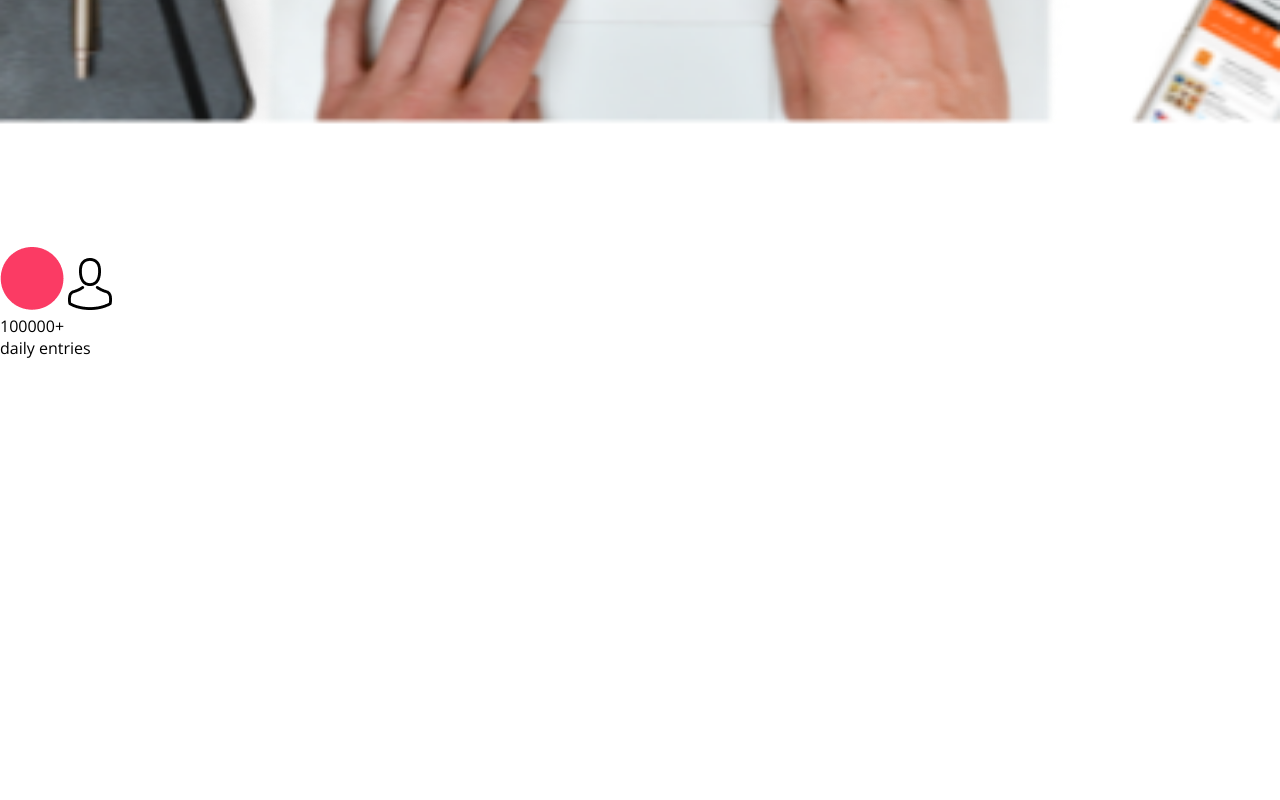
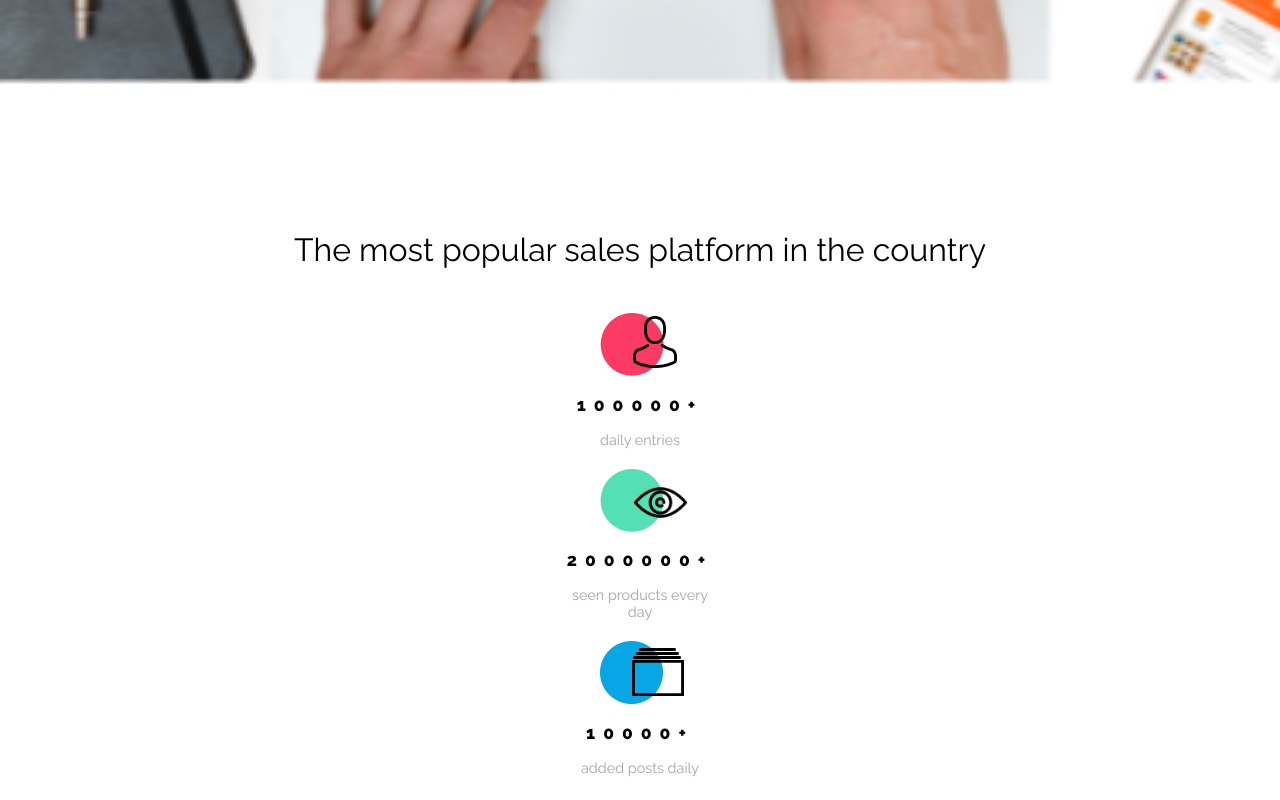
Before and after one commit to AntonioMangado/Proyecto-1_HMTL-CSS, a website: page index.html in a window 1280 px wide. Shown: the part 1071-1871 px from the top of the page. Before the commit the page ends 1430 px from the top, so only its background shows below. Drawn offline with nearby package versions, Linux system fonts and the light colour scheme.

Commit message:
ADD/ popular section

```diff
--- a/index.html
+++ b/index.html
@@ -27,12 +27,30 @@
             </section>
             <img class="whyus__img" src="./assets/background-pic-1.png" alt="Laptop decoration image"></img>
             <section class="whyus__popular">
-                <h3 class="whyus__popular__title"></h3>
+                <h3 class="whyus__popular__title">The most popular sales platform in the country</h3>
                 <article class="whyus__popular__card">
-                    <img class="card__shape" src="./assets/ellipse-shape.png" alt="Decorative shape">
-                    <img class="card__icon" src="./assets/person-icon.png" alt="Decorative icon">
+                    <div class="card__icon-container">
+                        <img class="card__shape" src="./assets/ellipse-red.png" alt="Decorative shape">
+                        <img class="card__icon" src="./assets/person-icon.png" alt="Decorative icon">
+                    </div>
                     <p class="card__figure">100000+</p>
                     <p class="card__caption">daily entries</p>
+                </article>
+                <article class="whyus__popular__card">
+                    <div class="card__icon-container">
+                        <img class="card__shape" src="./assets/ellipse-blue.png" alt="Decorative shape">
+                        <img class="card__icon eye" src="./assets/eye-icon.png" alt="Decorative icon">
+                    </div>
+                    <p class="card__figure">2000000+</p>
+                    <p class="card__caption">seen products every day</p>
+                </article>
+                <article class="whyus__popular__card">
+                    <div class="card__icon-container">
+                        <img class="card__shape" src="./assets/ellipse-green.png" alt="Decorative shape">
+                        <img class="card__icon" src="./assets/catalog-icon.png" alt="Decorative icon">
+                    </div>
+                    <p class="card__figure">10000+</p>
+                    <p class="card__caption">added posts daily</p>
                 </article>
             </section>
 
--- a/input.scss
+++ b/input.scss
@@ -55,7 +55,7 @@ body {
     width: 100%;
 
     &__hero {
-        margin: 5rem auto;
+        margin: 5rem auto 2.5rem;
         padding: 0 1.4rem;
 
         &__title {
@@ -90,4 +90,65 @@ body {
         width: 100%;
         object-fit: fill;
     }
+
+    &__popular {
+        margin: 1.5rem auto;
+        padding: 0 1.4rem;
+
+        &__title {
+            font-family: $title-font;
+            font-weight: 400;
+            font-size: 2.0rem;
+
+            text-align: center;
+            padding: 0 1.5rem;
+            margin-bottom: 2.8rem;
+        }
+
+        &__card {
+            width: 10rem;
+            margin: 1.3rem auto 0;
+
+            .card__icon-container {
+                width: 80%;
+                margin: 0 auto;
+
+                .card__shape {
+                    position: relative;
+                    left: 24px;
+                }
+
+                .card__icon {
+                    position: relative;
+                    right: 11px;
+                    top: -8px;
+                }
+
+                .eye {
+                    width: 55px;
+                    margin-bottom: 6px;
+                }
+            }
+
+            .card__figure, .card__caption {
+                text-align: center;
+            }
+
+            .card__figure {
+                font-family: $title-font;
+                font-weight: 800;
+                font-size: 1.1rem;
+                letter-spacing: 0.5rem;
+                margin: 0.8rem auto 1rem;
+            }
+
+            .card__caption {
+                font-family: $title-font;
+                font-size: 0.9rem;
+                font-weight: 400;
+                color: #a5a5a5;
+
+            }
+        }
+    }
 }
```
Also changed, not shown: assets/catalog-icon.png (added), assets/ellipse-blue.png (added), assets/ellipse-green.png (added), assets/ellipse-red.png (renamed from assets/ellipse-shape.png), assets/eye-icon.png (added), styles/input.css, 1 other file.
